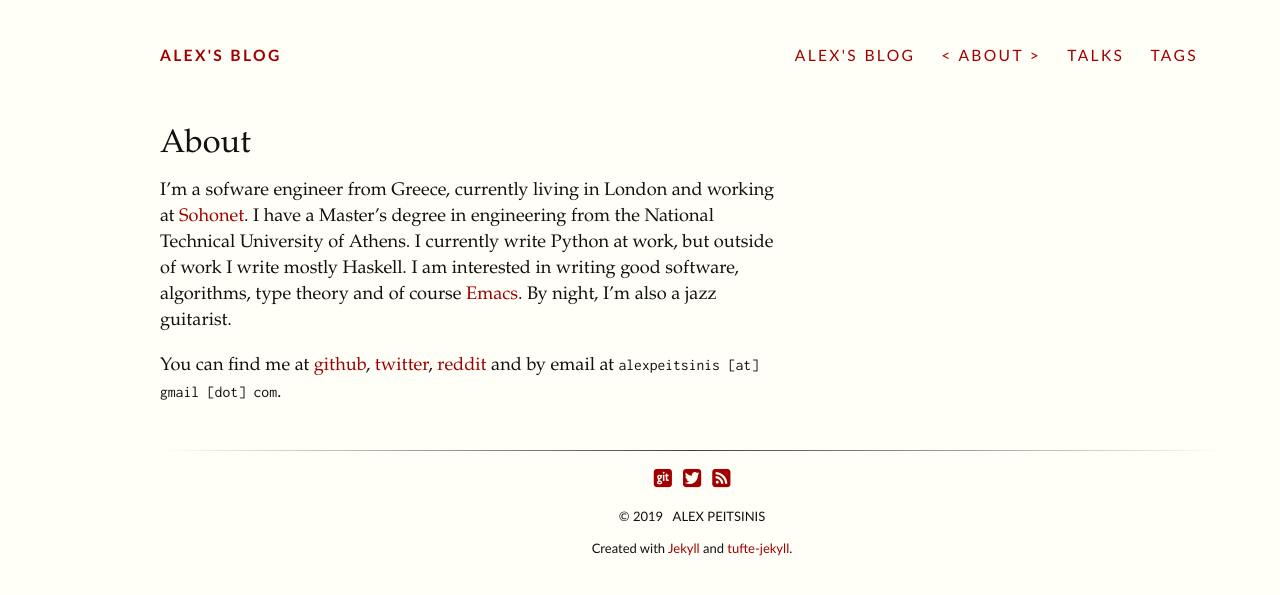
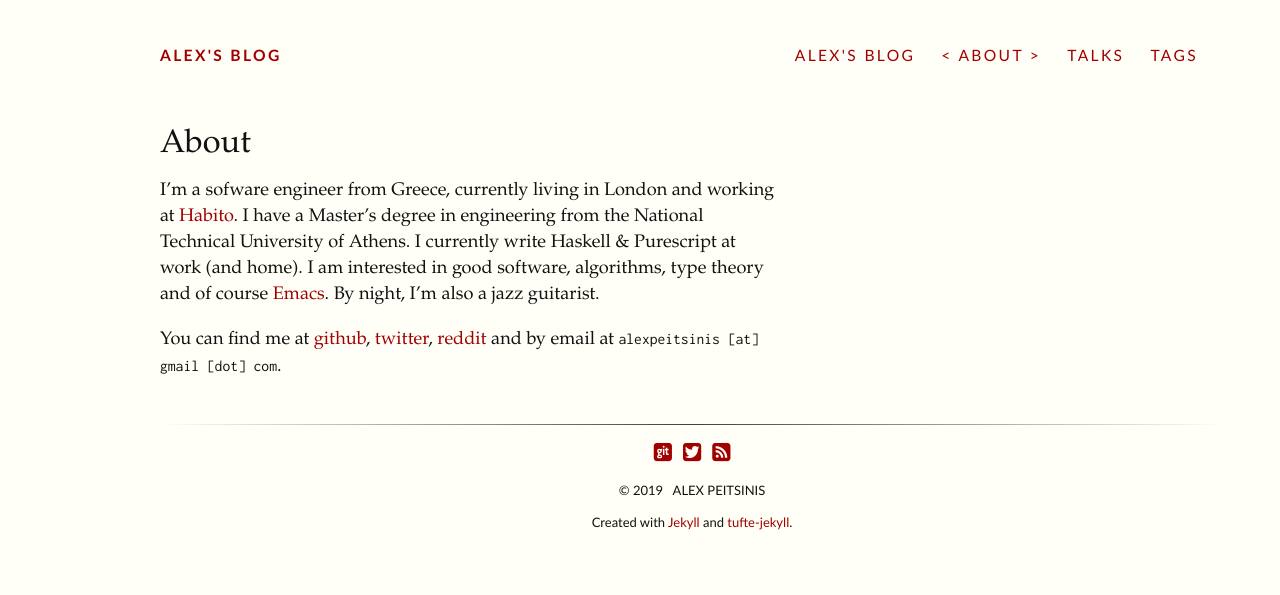
Before and after one commit to alexpeits/alexpeits.github.io, a Jekyll site: the page built from about/index.md, in a window 1280 px wide. Shown: the top 595 px of the page. Built offline with Jekyll 4.4.1, drawn with Linux system fonts in a browser that asks for light colours; comment, search, counter and statistics services are not loaded.

Commit message:
Update "about"

```diff
--- a/about/index.md
+++ b/about/index.md
@@ -5,10 +5,10 @@ sort: 2
 ---
 
 I'm a sofware engineer from Greece, currently living in London and working at
-[Sohonet](https://www.sohonet.com/). I have a Master's degree in engineering from the National
+[Habito](https://www.habito.com/). I have a Master's degree in engineering from the National
 Technical University of Athens.
-I currently write Python at work, but outside of work I write mostly Haskell.
-I am interested in writing good software, algorithms, type theory and of course
+I currently write Haskell & Purescript at work (and home).
+I am interested in good software, algorithms, type theory and of course
 [Emacs](https://github.com/alexpeits/emacs.d).
 By night, I'm also a jazz guitarist.
 
```
